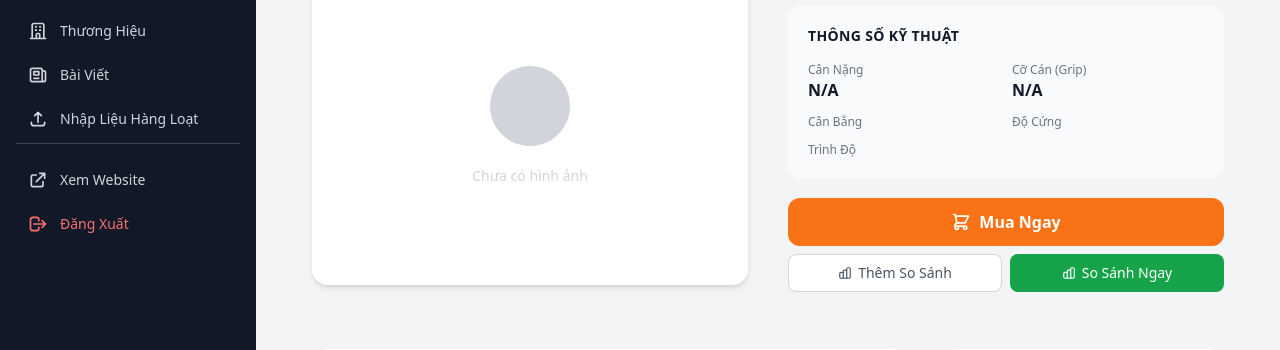
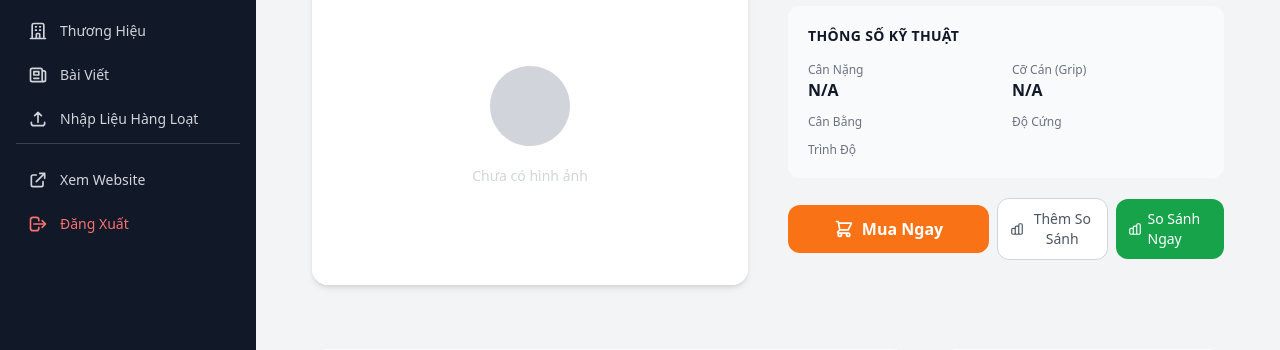
Before and after one commit to vivo3105/caulong.com, a Python web app: template app/templates/rackets/detail.html in a window 1280 px wide. Shown: the part 210-560 px from the top of the page. Run offline with Jinja, Linux system fonts and the light colour scheme; the template is opened without the code that fills it, so the values that code supplies are empty; some libraries are stand-ins or nearby versions.

Commit message:
Put all 3 action buttons on one row, Mua Ngay takes 2x width
Uses flex with flex-[2] for Mua Ngay and flex-1 for the two compare
buttons so they sit on one line with Mua Ngay visually dominant.

https://claude.ai/code/session_015L6xqkL1UGPSYs8G1TUa9w

```diff
--- a/app/templates/rackets/detail.html
+++ b/app/templates/rackets/detail.html
@@ -150,10 +150,10 @@
             </div>
 
             <!-- Action Buttons -->
-            <div class="flex flex-col gap-2 mt-2">
-                <!-- Mua Ngay -->
+            <div class="flex items-center gap-2 mt-2">
+                <!-- Mua Ngay (bigger, flex-grow) -->
                 <button id="buy-btn" onclick="handleBuyNow()"
-                    class="flex items-center justify-center gap-2 w-full px-4 py-3 rounded-xl bg-orange-500 hover:bg-orange-600 text-white font-bold text-base transition-all duration-200">
+                    class="flex-[2] flex items-center justify-center gap-2 px-4 py-3 rounded-xl bg-orange-500 hover:bg-orange-600 text-white font-bold text-base transition-all duration-200">
                     <svg id="buy-icon" class="w-5 h-5 flex-shrink-0" fill="none" stroke="currentColor" viewBox="0 0 24 24">
                         <path stroke-linecap="round" stroke-linejoin="round" stroke-width="2" d="M3 3h2l.4 2M7 13h10l4-8H5.4M7 13L5.4 5M7 13l-2.293 2.293c-.63.63-.184 1.707.707 1.707H17m0 0a2 2 0 100 4 2 2 0 000-4zm-8 2a2 2 0 11-4 0 2 2 0 014 0z"/>
                     </svg>
@@ -163,24 +163,25 @@
                     </svg>
                     <span id="buy-text">Mua Ngay</span>
                 </button>
-                <!-- Compare buttons (smaller) -->
-                <div class="grid grid-cols-2 gap-2">
+                <!-- Thêm So Sánh -->
                 <button onclick="toggleCompare({{ racket.id }}, '{{ racket.name }}')"
                     id="compare-btn-{{ racket.id }}"
-                        class="flex items-center justify-center gap-1.5 px-3 py-2 rounded-lg border border-gray-300 dark:border-gray-600 bg-white dark:bg-gray-800 text-gray-600 dark:text-gray-300 text-sm font-medium hover:border-green-500 hover:text-green-600 dark:hover:text-green-400 transition-all duration-200">
+                    class="flex-1 flex items-center justify-center gap-1.5 px-3 py-2.5 rounded-xl border border-gray-300 dark:border-gray-600 bg-white dark:bg-gray-800 text-gray-600 dark:text-gray-300 text-sm font-medium hover:border-green-500 hover:text-green-600 dark:hover:text-green-400 transition-all duration-200">
                     <svg class="w-3.5 h-3.5 flex-shrink-0" fill="none" stroke="currentColor" viewBox="0 0 24 24">
                         <path stroke-linecap="round" stroke-linejoin="round" stroke-width="2" d="M9 19v-6a2 2 0 00-2-2H5a2 2 0 00-2 2v6a2 2 0 002 2h2a2 2 0 002-2zm0 0V9a2 2 0 012-2h2a2 2 0 012 2v10m-6 0a2 2 0 002 2h2a2 2 0 002-2m0 0V5a2 2 0 012-2h2a2 2 0 012 2v14a2 2 0 01-2 2h-2a2 2 0 01-2-2z"/>
                     </svg>
-                        <span>Thêm So Sánh</span>
+                    <span class="hidden sm:inline">Thêm So Sánh</span>
+                    <span class="sm:hidden">So Sánh</span>
                 </button>
+                <!-- So Sánh Ngay -->
                 <a href="{{ url_for('main.compare') }}?id={{ racket.id }}"
-                        class="flex items-center justify-center gap-1.5 px-3 py-2 rounded-lg bg-green-600 hover:bg-green-700 text-white text-sm font-medium transition-all duration-200">
+                    class="flex-1 flex items-center justify-center gap-1.5 px-3 py-2.5 rounded-xl bg-green-600 hover:bg-green-700 text-white text-sm font-medium transition-all duration-200">
                     <svg class="w-3.5 h-3.5 flex-shrink-0" fill="none" stroke="currentColor" viewBox="0 0 24 24">
                         <path stroke-linecap="round" stroke-linejoin="round" stroke-width="2" d="M9 19v-6a2 2 0 00-2-2H5a2 2 0 00-2 2v6a2 2 0 002 2h2a2 2 0 002-2zm0 0V9a2 2 0 012-2h2a2 2 0 012 2v10m-6 0a2 2 0 002 2h2a2 2 0 002-2m0 0V5a2 2 0 012-2h2a2 2 0 012 2v14a2 2 0 01-2 2h-2a2 2 0 01-2-2z"/>
                     </svg>
-                        <span>So Sánh Ngay</span>
+                    <span class="hidden sm:inline">So Sánh Ngay</span>
+                    <span class="sm:hidden">So Sánh</span>
                 </a>
-                </div>
             </div>
         </div>
     </div>
```
Lines whose indentation alone changed are shown as unchanged.
